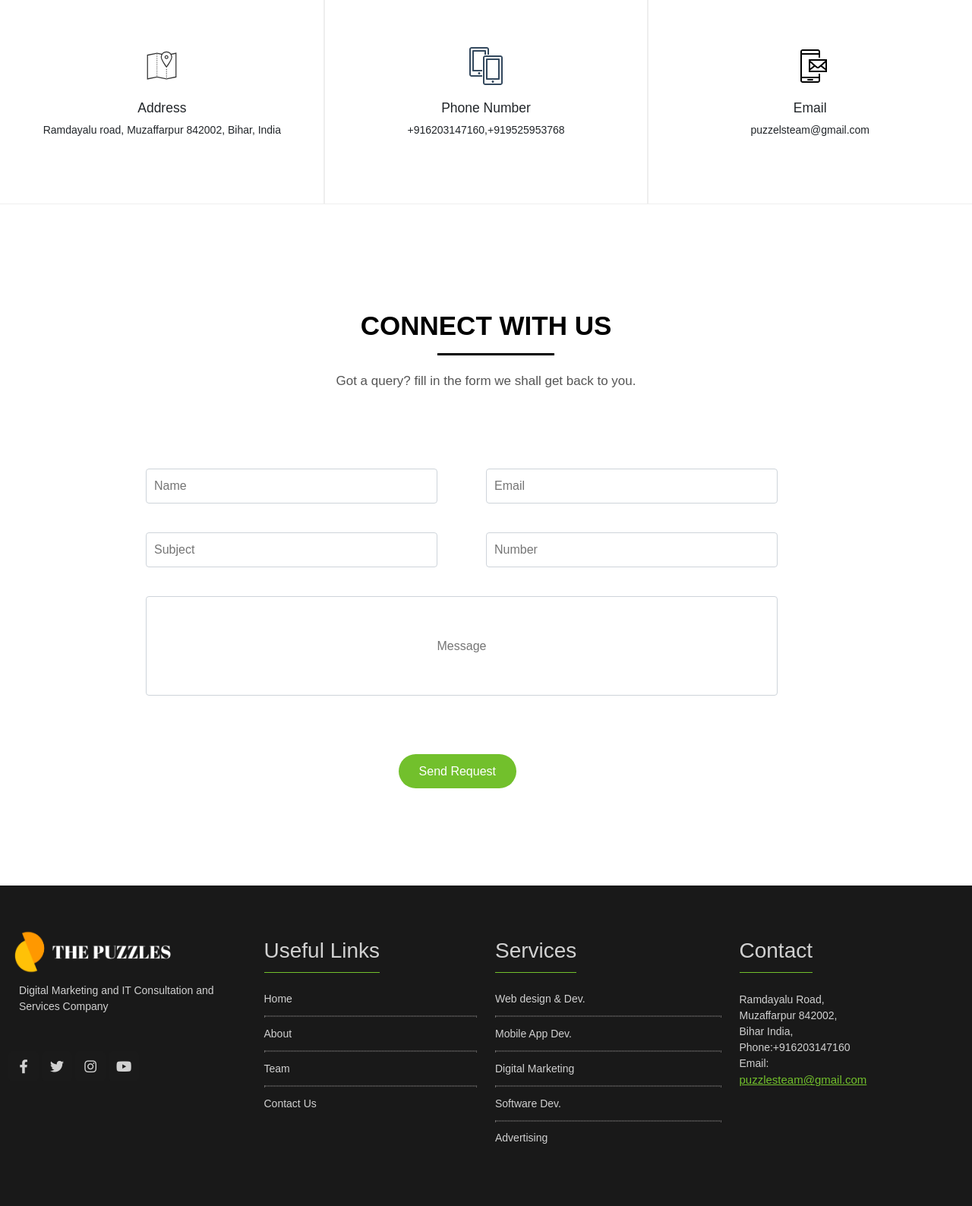
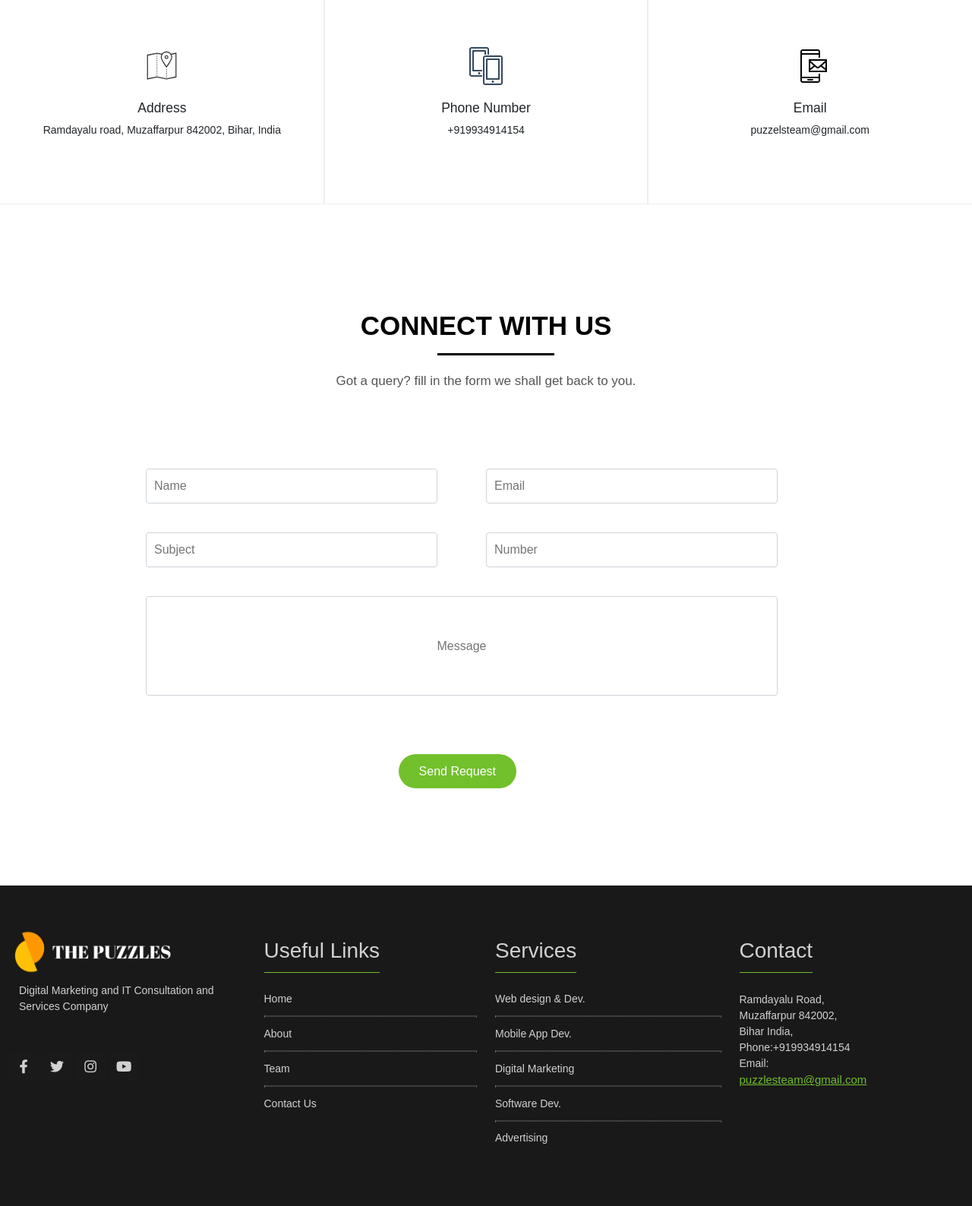
Before and after one commit to rathoreayush/thepuzzles, a PHP site: page /contact.php in a window 1280 px wide. Shown: the part 745-2333 px from the top of the page at 76% size. Run offline with PHP 8.4, Linux system fonts and the light colour scheme; data that the repository does not hold is empty; some libraries are stand-ins or nearby versions.

Commit message:
Update.contact.php

```diff
--- a/contact.php
+++ b/contact.php
@@ -768,7 +768,7 @@
                         </g>
                     </svg></div>
                 <h4>Phone Number</h4>
-                <span>+916203147160,+919525953768</span>
+                <span>+919934914154</span>
             </div>
             <div class="box1">
                 <div class="img"><svg xmlns="http://www.w3.org/2000/svg" x="0px" y="0px" width="50" height="50"
@@ -887,7 +887,7 @@
                                 <br>
                                 Bihar India,
                                 <br>
-                                Phone:+916203147160
+                                Phone:+919934914154
                                 <br>
                                 Email:
                                 <a id="second-email" href="mailto:puzzelsteam@gmail.com">puzzlesteam@gmail.com</a>
```
